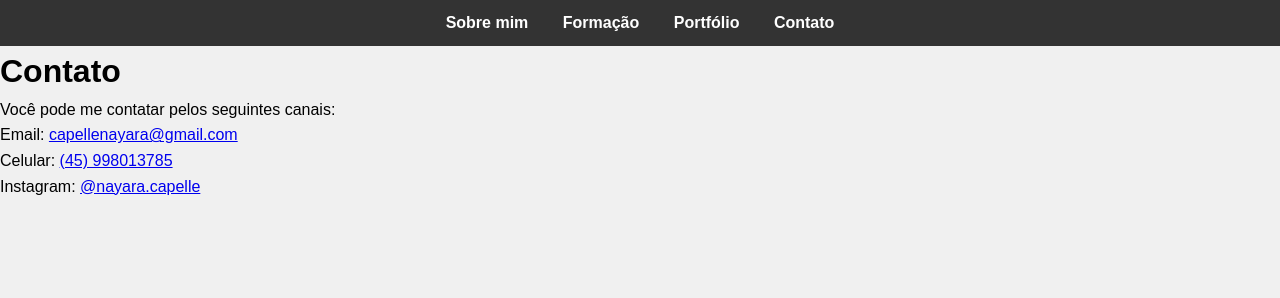
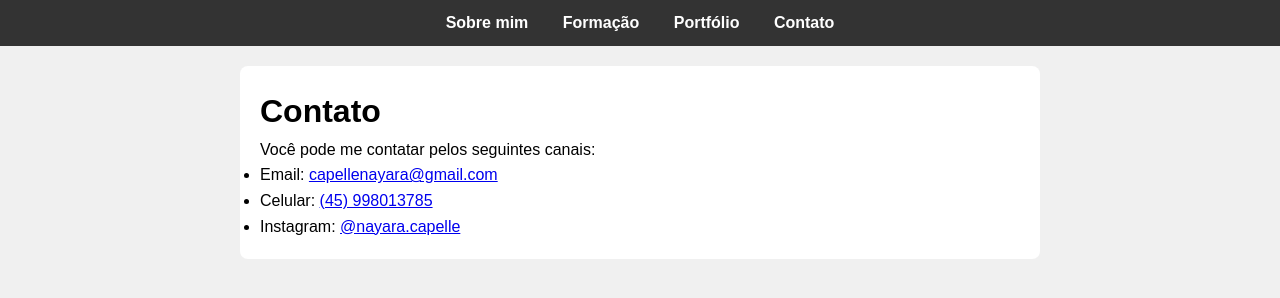
Before and after one commit to nayaracapelle/portfolio-nayara.capelle, a plain HTML site: page contato.html in a window 1280 px wide. Drawn offline with Linux system fonts and the light colour scheme.

Commit message:
Add files via upload

```diff
--- a/contato.html
+++ b/contato.html
@@ -4,7 +4,7 @@
     <meta charset="UTF-8">
     <meta name="viewport" content="width=device-width, initial-scale=1.0">
     <title>Portfólio-Contato</title>
-    <link rel="stylesheet" href="style.css">
+    <link rel="stylesheet" href="estilo.css">
 </head>
 <body>
     <nav>
```
Also changed, not shown: formacao.html (+1 -1 lines), index.html (+1 -1 lines), portfolio.html (+1 -1 lines).
